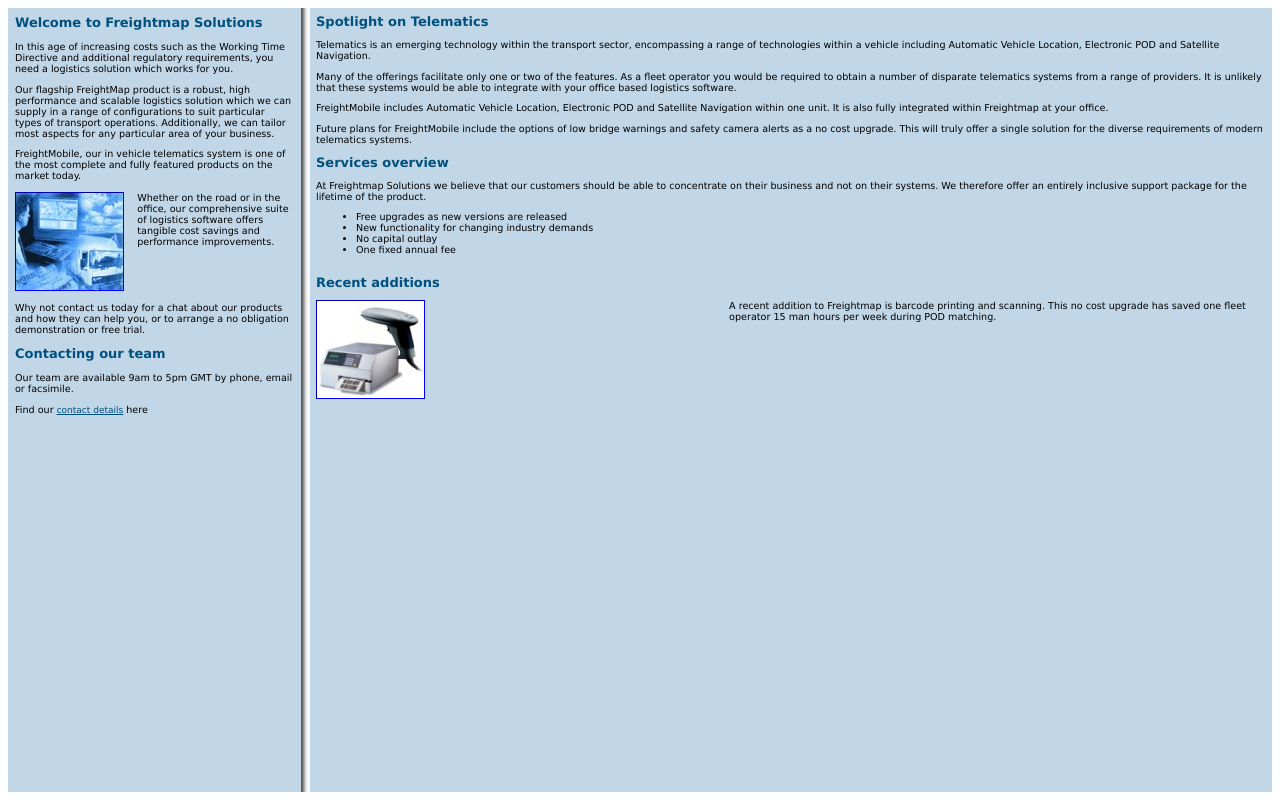
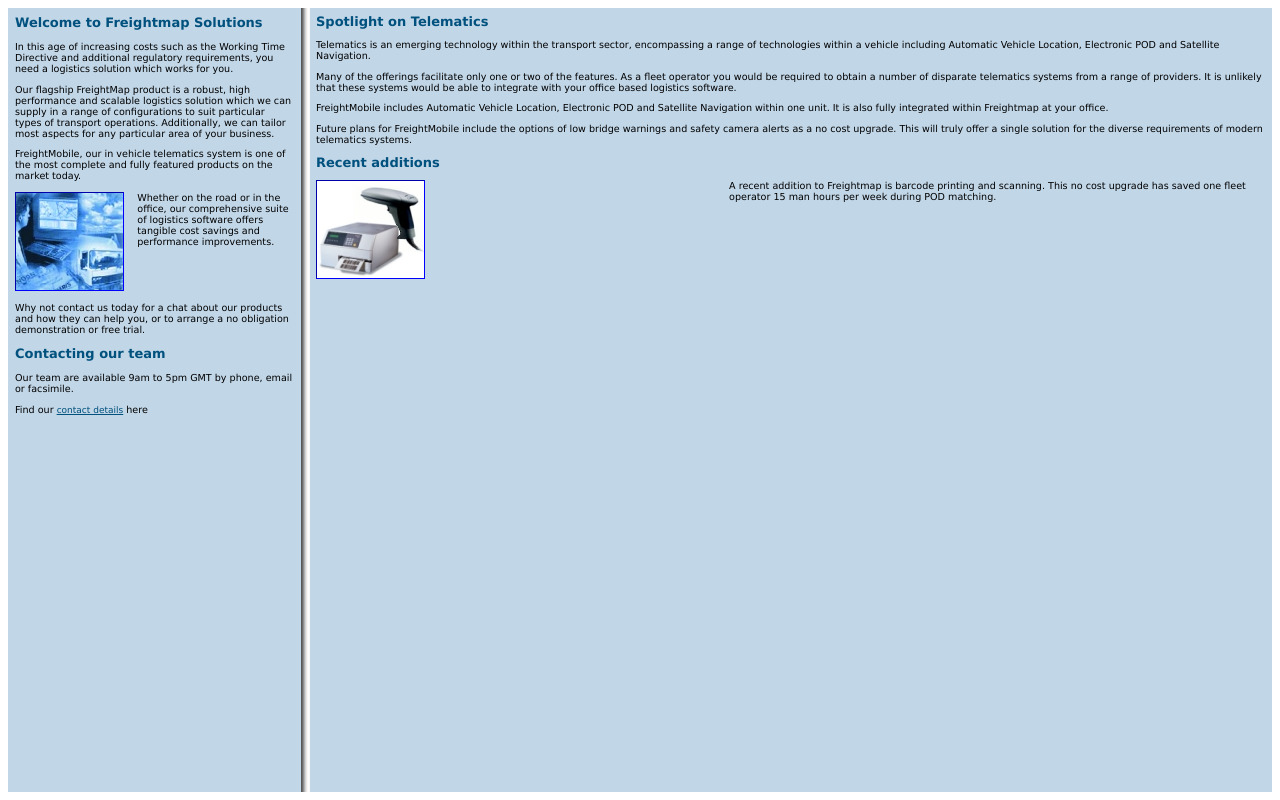
Before and after one commit to lemonarc/freightmap, a plain HTML site: page indexc.html in a window 1280 px wide. Drawn offline with Linux system fonts and the light colour scheme.

Commit message:
Update indexc.html.

```diff
--- a/indexc.html
+++ b/indexc.html
@@ -82,21 +82,6 @@
               </td>
         </tr>
         <tr>
-          <td colspan="2" class="title">Services overview</td>
-        </tr>
-        <tr>
-          <td colspan="2" class="textColour"><p>
-              At Freightmap Solutions we believe that our customers should be able to concentrate on their business and not on their systems.
-              We therefore offer an entirely inclusive support package for the lifetime of the product.
-          </p>
-            <ul>
-              <li>Free upgrades as new versions are released</li>
-              <li>New functionality for changing industry demands</li>
-              <li>No capital outlay</li>
-              <li>One fixed annual fee</li>
-            </ul></td>
-        </tr>
-        <tr>
           <td colspan="2" class="title">Recent additions</td>
         </tr>
         <tr valign="top">
```
